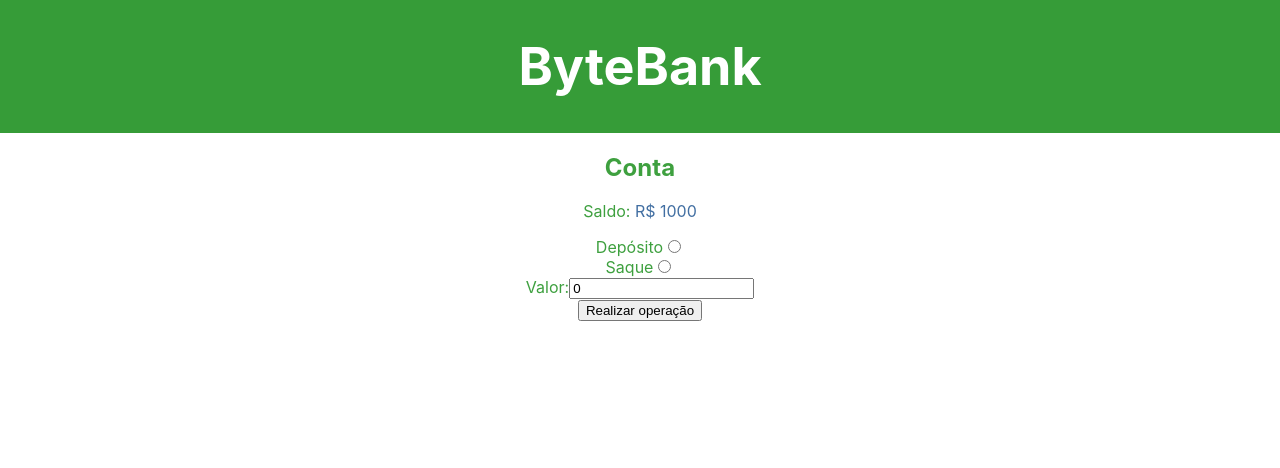
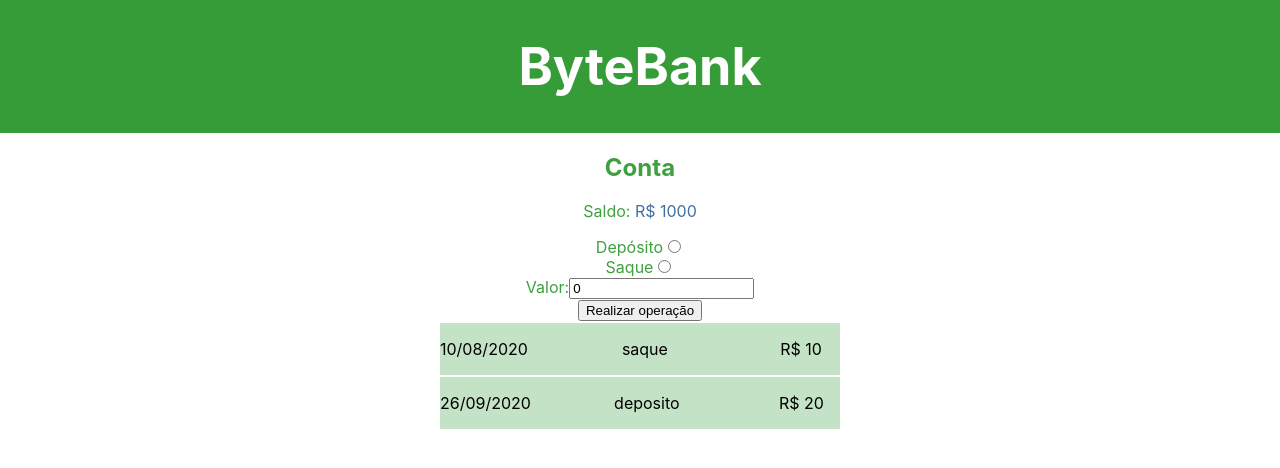
Before and after one commit to alura-cursos/1976-react-testes, a React (Create React App) app: page / in a window 1280 px wide. Shown: the top 468 px of the page. Built offline with nearby package versions, Linux system fonts and the light colour scheme; data requests are answered from the project's data file.

Commit message:
Arrumando o problema

```diff
--- a/src/App.js
+++ b/src/App.js
@@ -49,7 +49,7 @@ function App() {
       </header>
 
       <Conta saldo={saldo} realizarTransacao={realizarTransacao}/>
-      <ransacoes transacoes={transacoes} />
+      <Transacoes transacoes={transacoes} />
     </div>
   );
 }
```
